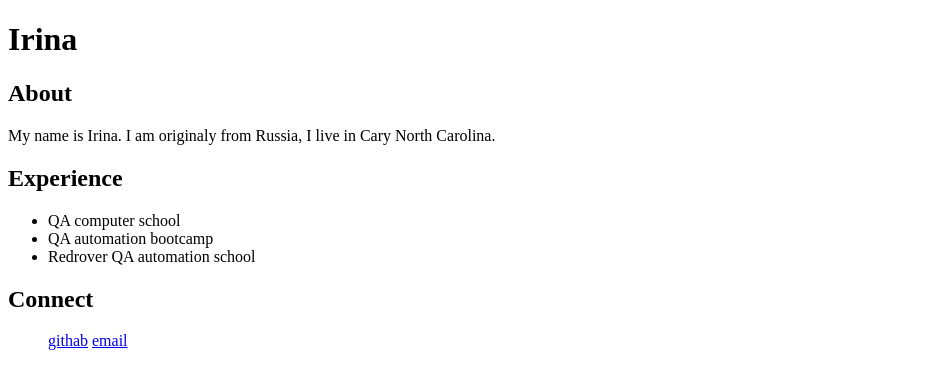
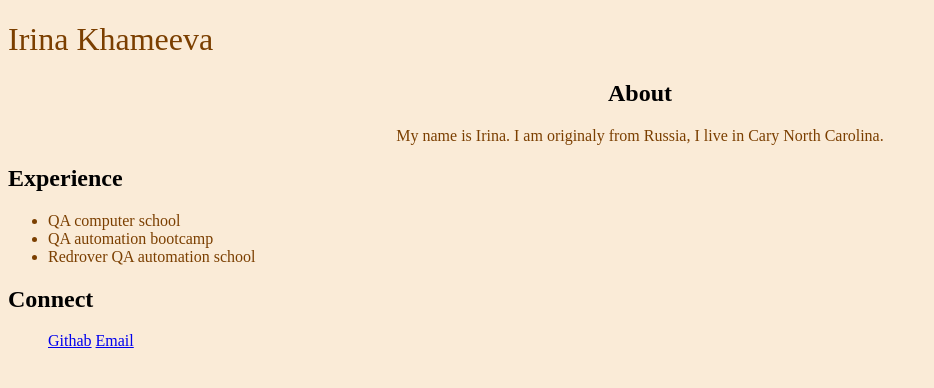
Before and after one commit to IrinaKhameeva/irina-khameeva-intro, a plain HTML site: page index.html in a window 1280 px wide. Shown: the whole page, without its empty margins (0-934 px from the left). Drawn offline with Linux system fonts and the light colour scheme.

Commit message:
styling added

```diff
--- /dev/null
+++ b/css/index.css
@@ -0,0 +1,38 @@
+body {
+    background-color: antiquewhite;
+    color: rgb(123, 63, 0);
+    font-family: 'Times New Roman', Times, serif;
+}
+
+h1{
+    font-weight: lighter;
+
+}
+
+h2{
+    font-size: x-large;
+    font-weight: bold;
+    color: black;
+}
+
+section {
+    margin: auto;
+    padding: 0%;
+}
+
+a {
+    text-transform: capitalize;
+}
+
+.grid-container p {
+    display: block;
+    padding: 0.75rem;
+    margin: 0.5rem 2rem 0 2.5rem;
+    border: 1px;
+    border-radius: 10px;
+}
+
+#About {
+    text-align: center;
+
+}
--- a/index.html
+++ b/index.html
@@ -6,9 +6,10 @@
     <meta name="description" content="Portfolio">
     <meta name="author" content="Irina Khameeva">
     <meta name="viewport" content="width=device-width, initial-scale=1.0">
+    <link rel="stylesheet" href="css/index.css">
 </head>
 <body>
-    <h1>Irina</h1>
+    <h1>Irina Khameeva</h1>
     <section id="About">
         <h2>About</h2>
             <p>My name is Irina. I am originaly from Russia, I live in Cary North Carolina.</p>
```
